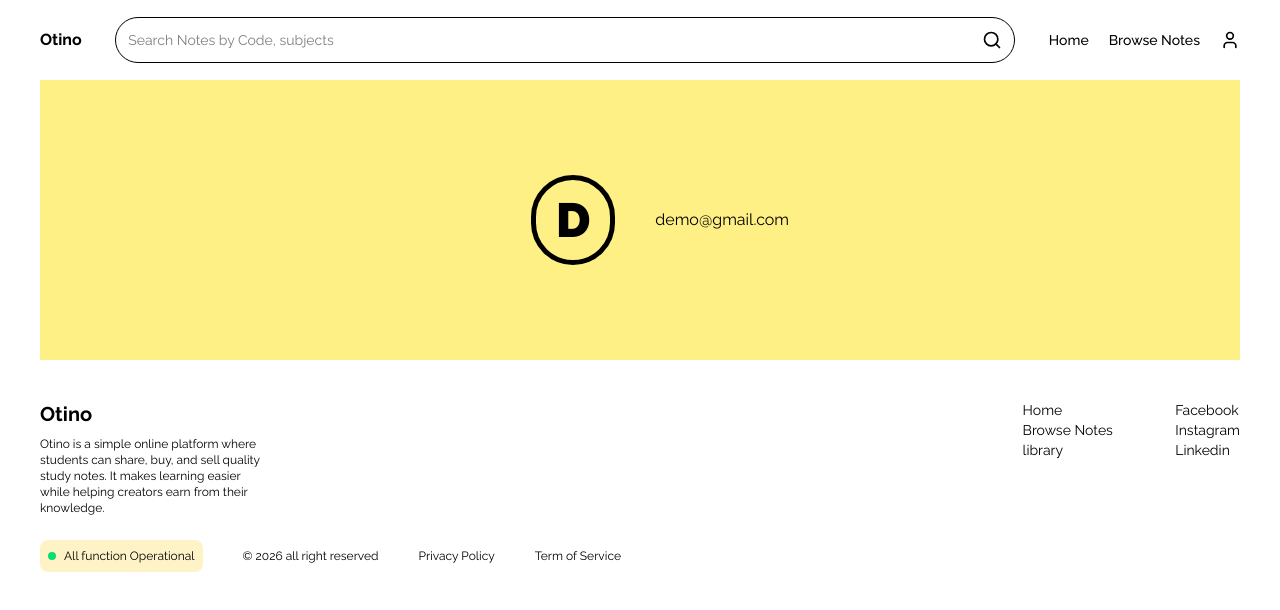
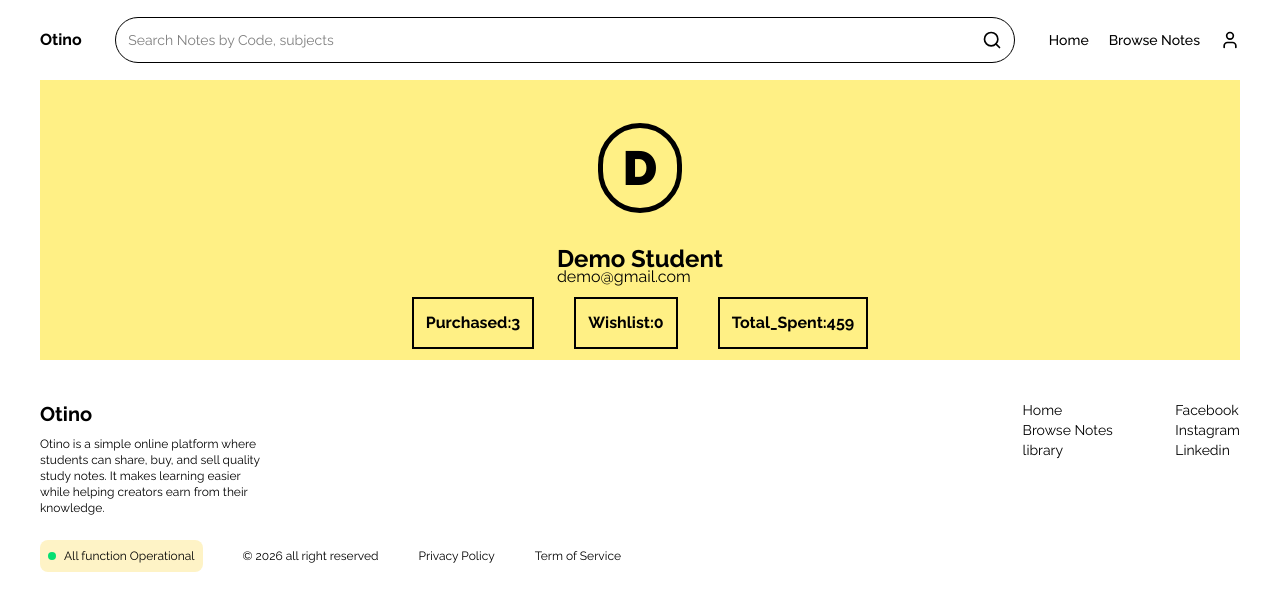
Before and after one commit to User-manjil/Otino_Online_note_sharing, a React (Vite) app in the folder frontend/: page /profile in a window 1280 px wide. Shown: the top 610 px of the page. Built offline with nearby package versions, Linux system fonts and the light colour scheme.

Commit message:
added the profile banner

```diff
--- a/frontend/src/Components/Pages/Proflile.jsx
+++ b/frontend/src/Components/Pages/Proflile.jsx
@@ -7,11 +7,28 @@ const Proflile = () => {
     console.log(user.loggedIn);
   },[user.loggedIn]);
 
+  const stat = [
+    "Purchased:3",
+   " Wishlist:0",
+    "Total_Spent:459"
+
+  ]
+
   return (
     <div className='w-full flex'>
-      <div className="flex w-full h-70 bg-yellow-200 items-center justify-center">
-        <p className='border border-5 border-black px-5 py-4 h-fit rounded-full m-10 font-black text-5xl'>D</p>
-        <div className="flex">demo@gmail.com</div>
+      <div className="flex flex-col w-full h-70 bg-yellow-200 items-center justify-center">
+        <p className='border-5 border-black px-5 py-4 h-fit rounded-full m-10 font-black text-5xl'>D</p>
+        <div className="flex flex-col">
+          <p className='font-bold text-2xl leading-3'>Demo Student</p>
+          demo@gmail.com
+          </div>
+
+          <div className="flex gap-10 my-2">
+            {stat.map((el,index)=>{
+              return <div className='font-bold border-2 p-3'>{el}</div>
+            })}
+          </div>
+
       </div>
 
     </div>
```
